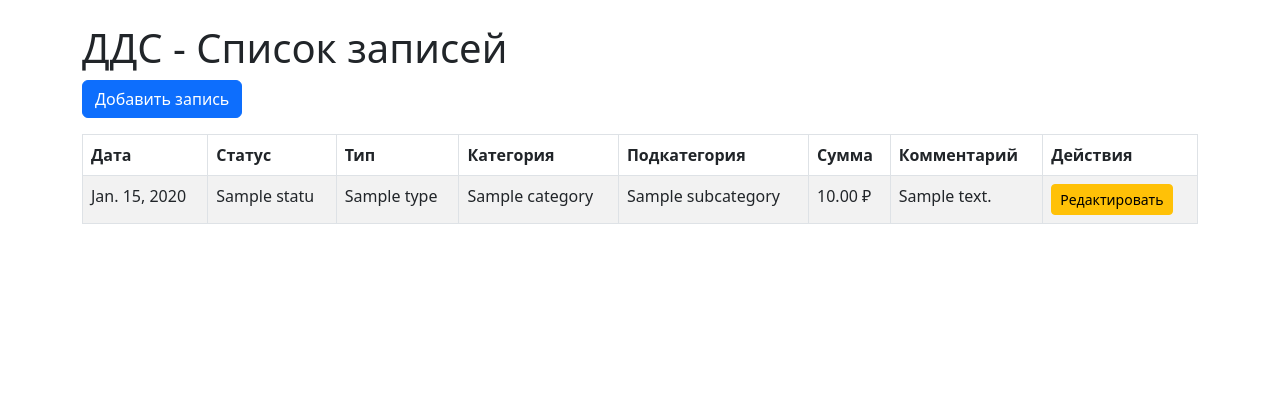
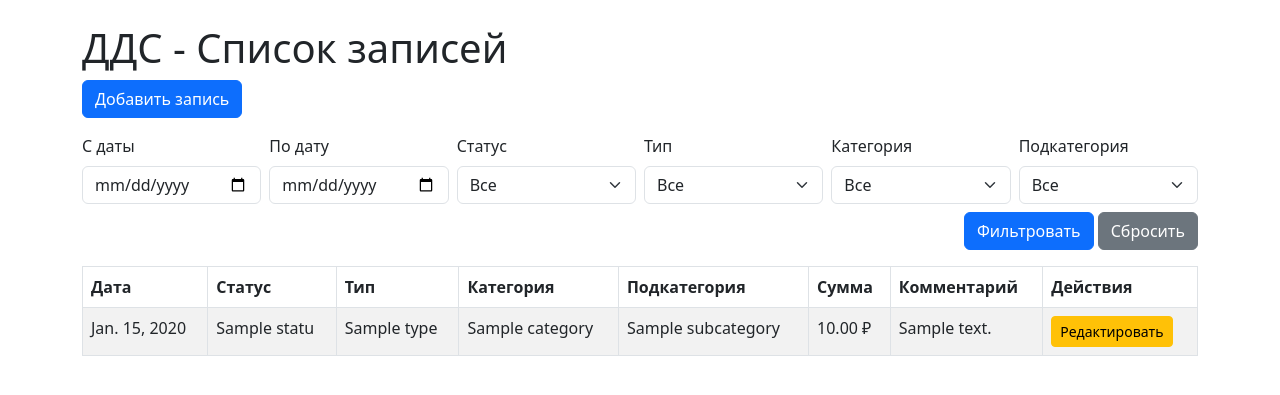
Before and after one commit to denismalod/DjangoCashflow, a Django app: page / in a window 1280 px wide. Shown: the top 395 px of the page. Run offline with Django 5.2, Linux system fonts and the light colour scheme; tables that the repository leaves empty hold one stand-in row (values such as "Sample post").

Commit message:
feat: добавить фильтры

```diff
--- a/cashflow/finance/templates/finance/index.html
+++ b/cashflow/finance/templates/finance/index.html
@@ -10,6 +10,56 @@
 <div class="container mt-4">
     <h1>ДДС - Список записей</h1>
     <a href="{% url 'record_add' %}" class="btn btn-primary mb-3">Добавить запись</a>
+    <form method="get" class="row g-2 mb-3">
+  <div class="col-md-2">
+    <label class="form-label">С даты</label>
+    <input type="date" name="date_from" value="{{ filters.date_from }}" class="form-control">
+  </div>
+  <div class="col-md-2">
+    <label class="form-label">По дату</label>
+    <input type="date" name="date_to" value="{{ filters.date_to }}" class="form-control">
+  </div>
+  <div class="col-md-2">
+    <label class="form-label">Статус</label>
+    <select name="status" class="form-select">
+      <option value="">Все</option>
+      {% for s in statuses %}
+        <option value="{{ s.id }}" {% if s.id|stringformat:"s" == filters.status_id %}selected{% endif %}>{{ s.name }}</option>
+      {% endfor %}
+    </select>
+  </div>
+  <div class="col-md-2">
+    <label class="form-label">Тип</label>
+    <select name="type" class="form-select">
+      <option value="">Все</option>
+      {% for t in types %}
+        <option value="{{ t.id }}" {% if t.id|stringformat:"s" == filters.type_id %}selected{% endif %}>{{ t.name }}</option>
+      {% endfor %}
+    </select>
+  </div>
+  <div class="col-md-2">
+    <label class="form-label">Категория</label>
+    <select name="category" class="form-select">
+      <option value="">Все</option>
+      {% for c in categories %}
+        <option value="{{ c.id }}" {% if c.id|stringformat:"s" == filters.category_id %}selected{% endif %}>{{ c.name }}</option>
+      {% endfor %}
+    </select>
+  </div>
+  <div class="col-md-2">
+    <label class="form-label">Подкатегория</label>
+    <select name="subcategory" class="form-select">
+      <option value="">Все</option>
+      {% for sc in subcategories %}
+        <option value="{{ sc.id }}" {% if sc.id|stringformat:"s" == filters.subcategory_id %}selected{% endif %}>{{ sc.name }}</option>
+      {% endfor %}
+    </select>
+  </div>
+  <div class="col-md-12 text-end mt-2">
+    <button type="submit" class="btn btn-primary">Фильтровать</button>
+    <a href="{% url 'records_list' %}" class="btn btn-secondary">Сбросить</a>
+  </div>
+</form>
 
     <table class="table table-bordered table-striped">
         <thead>
```
